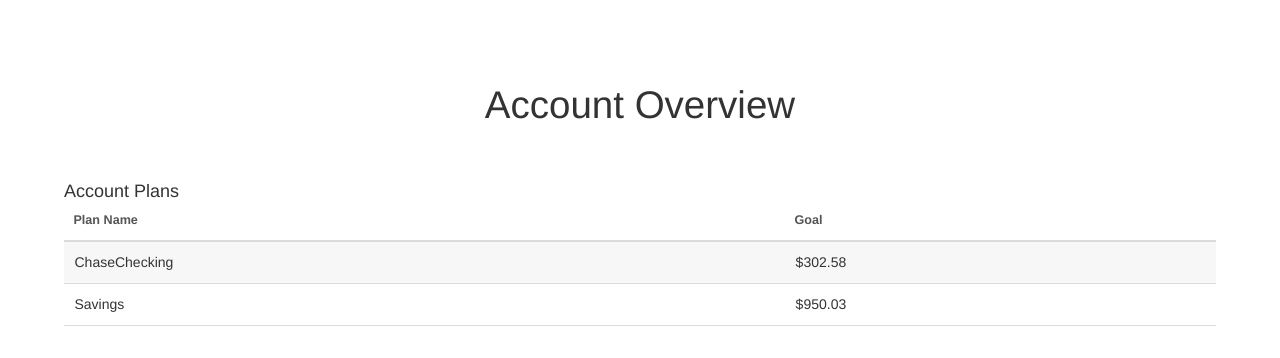
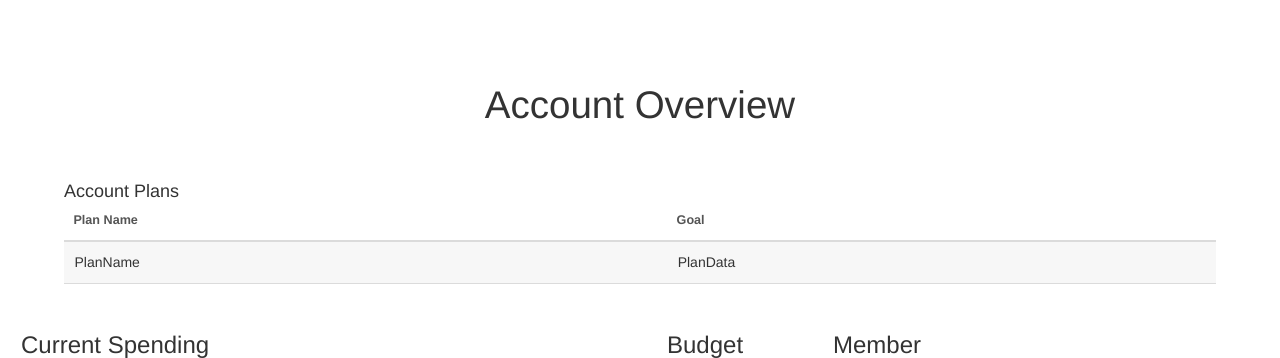
Before and after one commit to KimGrobien/wyze, a PHP site: page /home.php in a window 1280 px wide; the page is wider, and only the part inside the window is pictured. Shown: the part 44-402 px from the top of that part. Run offline with PHP 8.4, Linux system fonts and the light colour scheme; data comes from the database, SQL or seed files in the repository; some libraries are stand-ins or nearby versions.

Commit message:
minor changes made

```diff
--- a/home.php
+++ b/home.php
@@ -3,7 +3,11 @@ require_once("db_con.php");
 $connection = connect_to_db();
 
 
-
+    $sql = sprintf("SELECT * FROM categories where userID = 1");
+    $result = $connection->query($sql) or die(mysqli_error($connection));
+    //get array of catagory names
+    //get array of total transactions for each catagory
+    //get deafault plan
 ?>
 <html>
 	<head>
@@ -13,6 +17,11 @@ $connection = connect_to_db();
 
   <script src="https://cdnjs.cloudflare.com/ajax/libs/Chart.js/2.6.0/Chart.min.js"></script>
   <link rel="stylesheet" href="https://maxcdn.bootstrapcdn.com/bootstrap/3.3.7/css/bootstrap.min.css">
+  <script>
+
+  	var catagoryNames; //use the above array to create this js array
+  	var totalTransactionsForCatagory; //use above array to populate this array
+  </script>
 
 	</head>
 	<body class="subpage">
@@ -44,12 +53,8 @@ $connection = connect_to_db();
 											</thead>
 											<tbody>
 												<tr>
-												  <td>ChaseChecking</td>
-												  <td>$302.58</td>
-												</tr>
-												<tr>
-												  <td>Savings</td>
-												  <td>$950.03</td>
+												  <td id="plan">PlanName</td>
+												  <td id="spent">PlanData</td>
 												</tr>
 											</tbody>
 											<tfoot>
@@ -71,15 +76,13 @@ $connection = connect_to_db();
 					let pieChart = new Chart(myChart, {
 						type:'pie',
 						data:{
-							labels:['Food','Entertainment','Utilities','Rent','Other'],
+							labels:[/*CatagoryNames*/],
 							datasets:[{
-								label:'Ammounts',
+								label:'Spent',
 								data:[
-									150,
-									300,
-									200,
-									450,
-									100
+									/*
+									CatagoryAmounts
+									*/
 									],
 								backgroundColor: [
 									'rgba(108,192,145,.6)',
```
